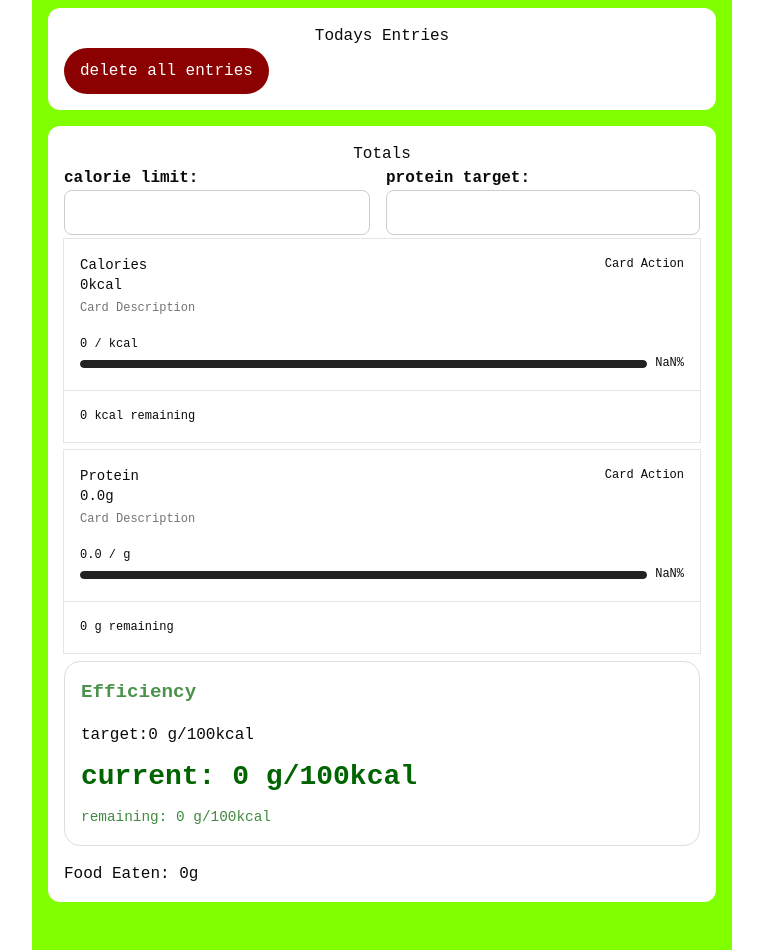
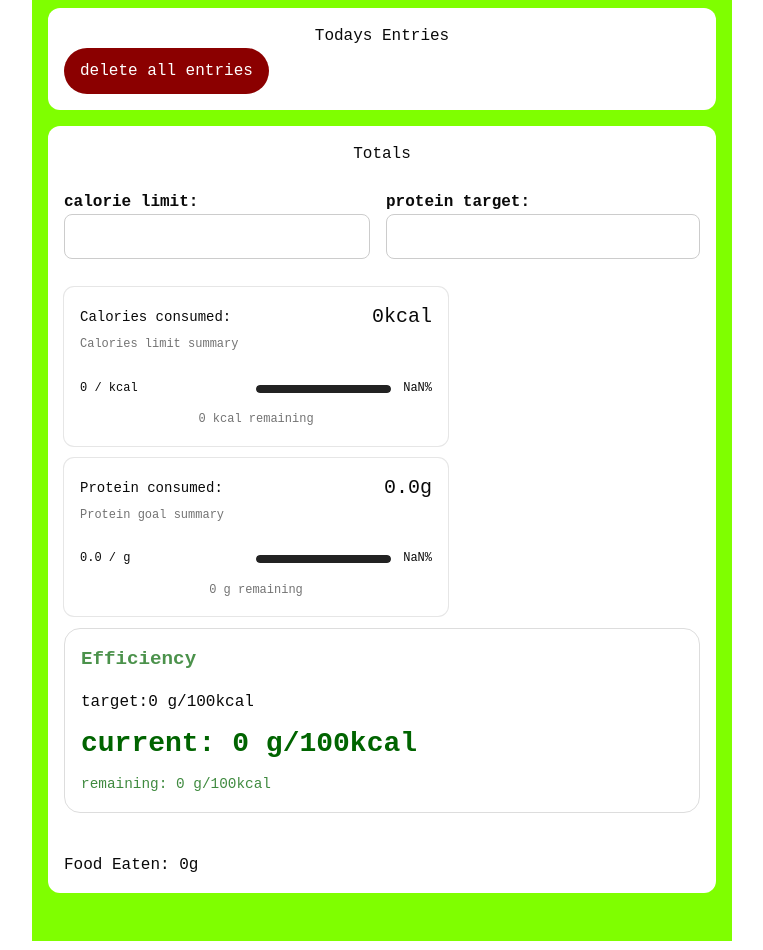
Before and after one commit to GrowYourOwnFreedom/protein-tracker, a React (Vite) app: page / in a window 1280 px wide. Shown: the part 680-1630 px from the top of the page, without its empty margins (258-1021 px from the left). Built offline with nearby package versions, Linux system fonts and the light colour scheme.

Commit message:
style totals card using shadcn and tailwind

```diff
--- a/src/TargetCard.jsx
+++ b/src/TargetCard.jsx
@@ -24,47 +24,28 @@ function TargetCard({ title, current, target, unit, type }) {
     const displayPercentage = Math.round(percentage);
 
     return (
-        // <section className={`card ${targetCardClass}`}>
-        //     <div className="card-header">
-        //         <p className={"card-label"}>{title}</p>
-        //         <p className="card-value">
-        //             {current}
-        //             {unit}
-        //         </p>
-        //     </div>
-        //     <p className={"card-detail"}>
-        //         {current} / {target} {unit}
-        //     </p>
-
-        //     <div className="progress-row">
-        //         <div className="progress-track">
-        //             <div
-        //                 className="progress-fill"
-        //                 style={{ width: `${barPercentage}%` }}
-        //             />
-        //         </div>
-        //         <span className="progress-percent">{displayPercentage}%</span>
-        //     </div>
-        //     <p className={"card-status"}>{statusText}</p>
-        // </section>
-        <Card>
+        <Card className="w-full max-w-sm rounded-lg gap-6">
             <CardHeader>
+                <div className="flex items-center">
                     <CardTitle>
                         {" "}
-                    <p>{title}</p>
-                    <p>
+                        <p>{title} consumed:</p>
+                    </CardTitle>
+                    <p className="ml-auto inline-block text-xl">
                         {current}
                         {unit}
                     </p>
-                </CardTitle>
-                <CardDescription>Card Description</CardDescription>
-                <CardAction>Card Action</CardAction>
+                </div>
+                <CardDescription>
+                    {title} {type} summary
+                </CardDescription>
             </CardHeader>
-            <CardContent>
+            <CardContent className="gap-6">
+                <div className="flex items-center gap-6">
                     <p>
                         {current} / {target} {unit}
                     </p>
-                <div className="progress-row">
+                    <div className="flex items-center gap-3 w-1/2 ml-auto">
                         <div className="progress-track">
                             <div
                                 className="progress-fill"
@@ -73,10 +54,13 @@ function TargetCard({ title, current, target, unit, type }) {
                         </div>
                     <span>{displayPercentage}%</span>
                     </div>
+                </div>
+                <div className="flex pt-3">
+                    <p className="ml-auto mr-auto text-muted-foreground">
+                        {statusText}
+                    </p>
+                </div>
             </CardContent>
-            <CardFooter>
-                <p>{statusText}</p>
-            </CardFooter>
         </Card>
     );
 }
--- a/src/TotalsPanel.jsx
+++ b/src/TotalsPanel.jsx
@@ -22,7 +22,7 @@ function TotalsPanel({
     const { weight, calories, protein } = totals;
 
     return (
-        <section>
+        <section className="flex flex-col gap-6">
             <h2>Totals</h2>
             <div className="limit-target">
                 <label>
@@ -40,7 +40,7 @@ function TotalsPanel({
                     />
                 </label>
             </div>
-            <div className="target-card-container">
+            <div className="flex flex-col gap-3">
                 <TargetCard
                     title={"Calories"}
                     current={calories.toFixed(0)}
```
Lines whose indentation alone changed are shown as unchanged.
